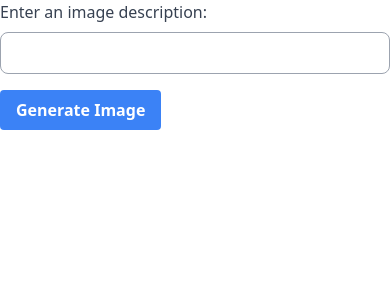
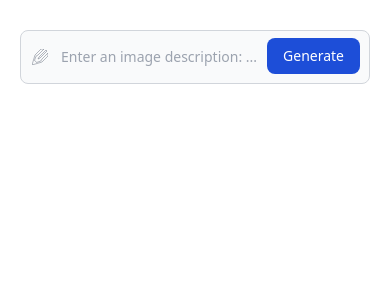
Before and after one commit to LexanderO/ai-image-transparent, a React (Vite) app: page / in a window 390 px wide. Shown: the top 300 px of the page. Built offline with nearby package versions, Linux system fonts and the light colour scheme; no server answers.

Commit message:
styled page into responsive layout

```diff
--- a/src/components/ImageGenerator.jsx
+++ b/src/components/ImageGenerator.jsx
@@ -22,6 +22,7 @@ function ImageGenerator() {
     setImageUrl("");
     setPreviewUrl("");
     setLoading(true);
+    setProgress(10);
     setLoadingMessage("Generating image...");
     try {
       const openaiResponse = await axios.post(
@@ -75,25 +76,49 @@ function ImageGenerator() {
   };
 
   return (
-    <div className="max-w-md mx-auto">
-      <form onSubmit={handleFormSubmit} className="mb-4">
-        <label htmlFor="description" className="block mb-2 text-gray-700">
-          Enter an image description:
+    <div className="">
+      <div className="flex flex-col sm:flex-row-reverse gap-10 m-5">
+        <div className="w-full md:w-1/2 min-w-30 relative top-[10px] sm:top-[200px]">
+          <form onSubmit={handleFormSubmit}>
+            <label
+              htmlFor="description"
+              className="mb-2 text-sm font-medium text-gray-900 sr-only dark:text-white"
+            >
+              Generate
             </label>
+            <div className="relative">
+              <div className="absolute inset-y-0 left-0 flex items-center pl-3 pointer-events-none">
+                <svg
+                  aria-hidden="true"
+                  className="w-4 h-4 text-gray-500 dark:text-gray-400"
+                  fill="none"
+                  stroke="currentColor"
+                  viewBox="0 0 32 32"
+                  xmlns="http://www.w3.org/2000/svg"
+                >
+                  <path d="M12 20l4-2 14-14-2-2-14 14-2 4zM9.041 27.097c-0.989-2.085-2.052-3.149-4.137-4.137l3.097-8.525 4-2.435 12-12h-6l-12 12-6 20 20-6 12-12v-6l-12 12-2.435 4z"></path>
+                </svg>
+              </div>
               <input
                 type="text"
                 id="description"
                 value={description}
                 onChange={handleDescriptionChange}
-          className="w-full border border-gray-400 py-2 px-3 rounded-lg mb-4"
+                className="block w-full p-4 pl-10 text-sm text-gray-900 border border-gray-300 rounded-lg bg-gray-50 focus:ring-blue-500 focus:border-blue-500 dark:bg-gray-700 dark:border-gray-600 dark:placeholder-gray-400 dark:text-white dark:focus:ring-blue-500 dark:focus:border-blue-500"
+                placeholder="Enter an image description: ..."
+                required
               />
               <button
                 type="submit"
-          className="bg-blue-500 hover:bg-blue-700 text-white font-bold py-2 px-4 rounded"
+                className="text-white absolute right-2.5 bottom-2.5 bg-blue-700 hover:bg-blue-800 focus:ring-4 focus:outline-none focus:ring-blue-300 font-medium rounded-lg text-sm px-4 py-2 dark:bg-blue-600 dark:hover:bg-blue-700 dark:focus:ring-blue-800"
               >
-          Generate Image
+                Generate
               </button>
+            </div>
           </form>
+        </div>
+        <div className="w-full md:flex-initial">
+
           {previewUrl && (
             <img
               src={previewUrl}
@@ -108,9 +133,12 @@ function ImageGenerator() {
               className="max-w-full mb-4 rounded-lg"
             />
           )}
+        </div>
+      </div>
+
       <LoadingBar
         progress={progress}
-        height={5}
+        height={10}
         color="#00a8ff"
         className="mb-4"
       />
```
Lines whose indentation alone changed are shown as unchanged.
